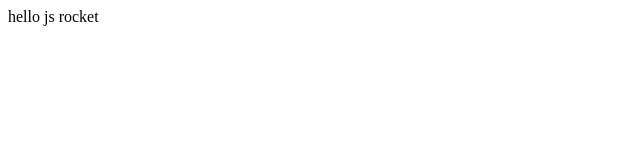
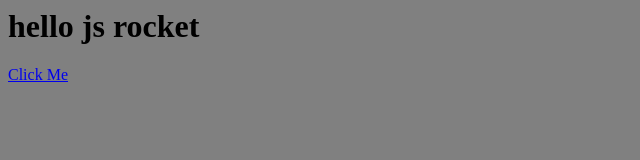
Before and after one commit to tikitikiana/js-rocketlaunch, a plain HTML site: page index.html in a window 1280 px wide. Shown: the whole page, without its empty margins (0-640 px from the left). Drawn offline with Linux system fonts and the light colour scheme.

Commit message:
Made Some Car Stuff Happen!

```diff
--- /dev/null
+++ b/css/style.css
@@ -0,0 +1,3 @@
+body{
+	background-color: grey;
+}
--- a/index.html
+++ b/index.html
@@ -1,5 +1,15 @@
-hello js rocket
+<html>
+<head>
+	<title> JS Rocket</title>
 
-<script type="text/javascript">
- 	console.log('hello there friends!')
-</script>
+	<script type="text/javascript" src="js/script.js">
+	</script>
+	<link rel="stylesheet" type="text/css" href="css/style.css">
+
+</head>
+<body>
+<h1> hello js rocket</h1>
+<a href="#" onclick="car.switchCar(true);">Click Me</a>
+
+</body>
+</html>
--- /dev/null
+++ b/js/script.js
@@ -0,0 +1,29 @@
+var car = {
+			make: 'VW',
+			type: 'Polo',
+			color: 'blue',
+			isTurnedOn: false,
+			numberOfWheels: 4,
+			seats: [
+				'seat 1',
+				'seat2',
+				'seat3',
+				'seat4'
+				],
+			turnOn: function () {
+				this.isTurnedOn = true;
+			},
+			fly: function () {
+				alert('fly');
+			},
+			switchCar: function (isOn) {
+				console.log('turn car ' + isOn)
+				if (isOn == true) {
+					this.isTurnedOn = true;
+				} else {
+					this.isTurnedOn = false;
+				}
+
+			}
+		};
+ 	console.log('hello there friends!');
```
Also changed, not shown: 1 other file.
